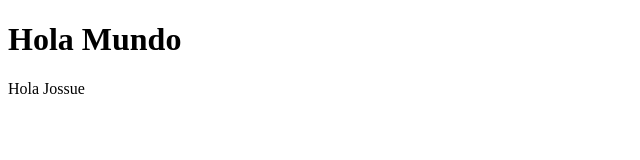
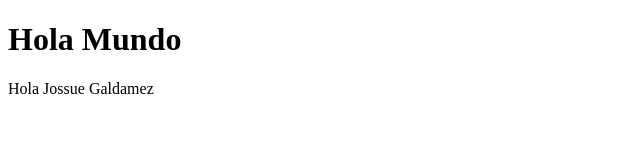
Before and after one commit to 1nueve/proyectoDemoCursoPrewokor, a plain HTML site: page index.html in a window 1280 px wide. Shown: the full height of the page, 0-640 px from the left. Drawn offline with Linux system fonts and the light colour scheme.

Commit message:
segundo commit

```diff
--- a/index.html
+++ b/index.html
@@ -8,6 +8,6 @@
 </head>
 <body>
     <h1>Hola Mundo</h1>
-    <p>Hola Jossue</p>
+    <p>Hola Jossue Galdamez</p>
 </body>
 </html>
```
